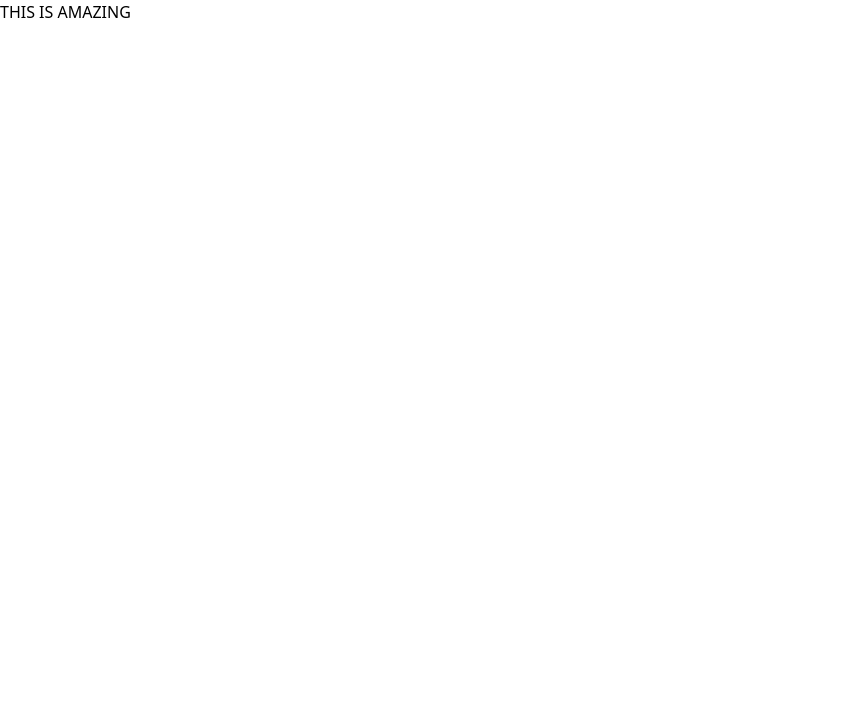
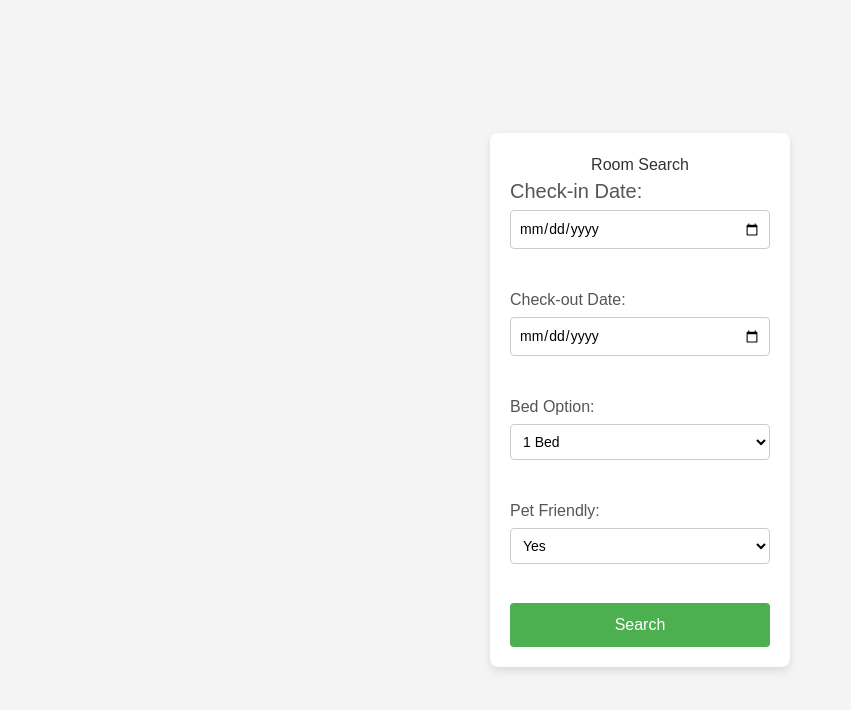
Before and after one commit to YuLiRealMan/YellowQuillMotel, a React (Vite) app in the folder frontend/: page / in a window 1280 px wide. Shown: the top 710 px of the page, without its empty margins (0-851 px from the left). Built offline with nearby package versions, Linux system fonts and the light colour scheme.

Commit message:
this does not look like garbage yet

```diff
--- /dev/null
+++ b/frontend/src/App.css
@@ -0,0 +1,54 @@
+body {
+    font-family: Arial, sans-serif;
+    background-color: #f4f4f4;
+    display: flex;
+    justify-content: center;
+    align-items: center;
+    height: 100vh;
+    margin: 0;
+}
+
+.container {
+    background-color: white;
+    padding: 20px;
+    border-radius: 8px;
+    box-shadow: 0 4px 8px rgba(0, 0, 0, 0.1);
+    width: 300px;
+}
+
+h1 {
+    text-align: center;
+    color: #333;
+}
+
+form {
+    display: flex;
+    flex-direction: column;
+}
+
+label {
+    margin-bottom: 5px;
+    color: #555;
+}
+
+input, select {
+    padding: 8px;
+    margin-bottom: 15px;
+    border: 1px solid #ccc;
+    border-radius: 4px;
+    font-size: 14px;
+}
+
+button.search-btn {
+    padding: 10px;
+    background-color: #4CAF50;
+    color: white;
+    border: none;
+    border-radius: 4px;
+    cursor: pointer;
+    font-size: 16px;
+}
+
+button.search-btn:hover {
+    background-color: #45a049;
+}
--- a/frontend/src/App.tsx
+++ b/frontend/src/App.tsx
@@ -1,9 +1,43 @@
+import "./App.css"; // https://nerdcave.com/tailwind-cheat-sheet
+
 function App() {
   return (
-    <div>
-      <p>THIS IS AMAZING</p>
+    <div className="container">
+      <h1>Room Search</h1>
+      <form action="#" method="POST">
+        <label className="text-xl">Check-in Date:</label>
+        <input type="date" id="check-in" name="check-in" required />
+        <br />
+
+        <label>Check-out Date:</label>
+        <input type="date" id="check-out" name="check-out" required />
+        <br />
+
+        <label>Bed Option:</label>
+        <select id="bed-option" name="bed-option" required>
+          <option value="1">1 Bed</option>
+          <option value="2">2 Beds</option>
+        </select>
+        <br />
+
+        <label>Pet Friendly:</label>
+        <select id="pet-option" name="pet-option" required>
+          <option value="yes">Yes</option>
+          <option value="no">No</option>
+        </select>
+        <br />
+
+        <button type="submit" className="search-btn">
+          Search
+        </button>
+      </form>
     </div>
   );
 }
 
 export default App;
+
+{
+  /* <div></div>
+<p></p> */
+}
```
